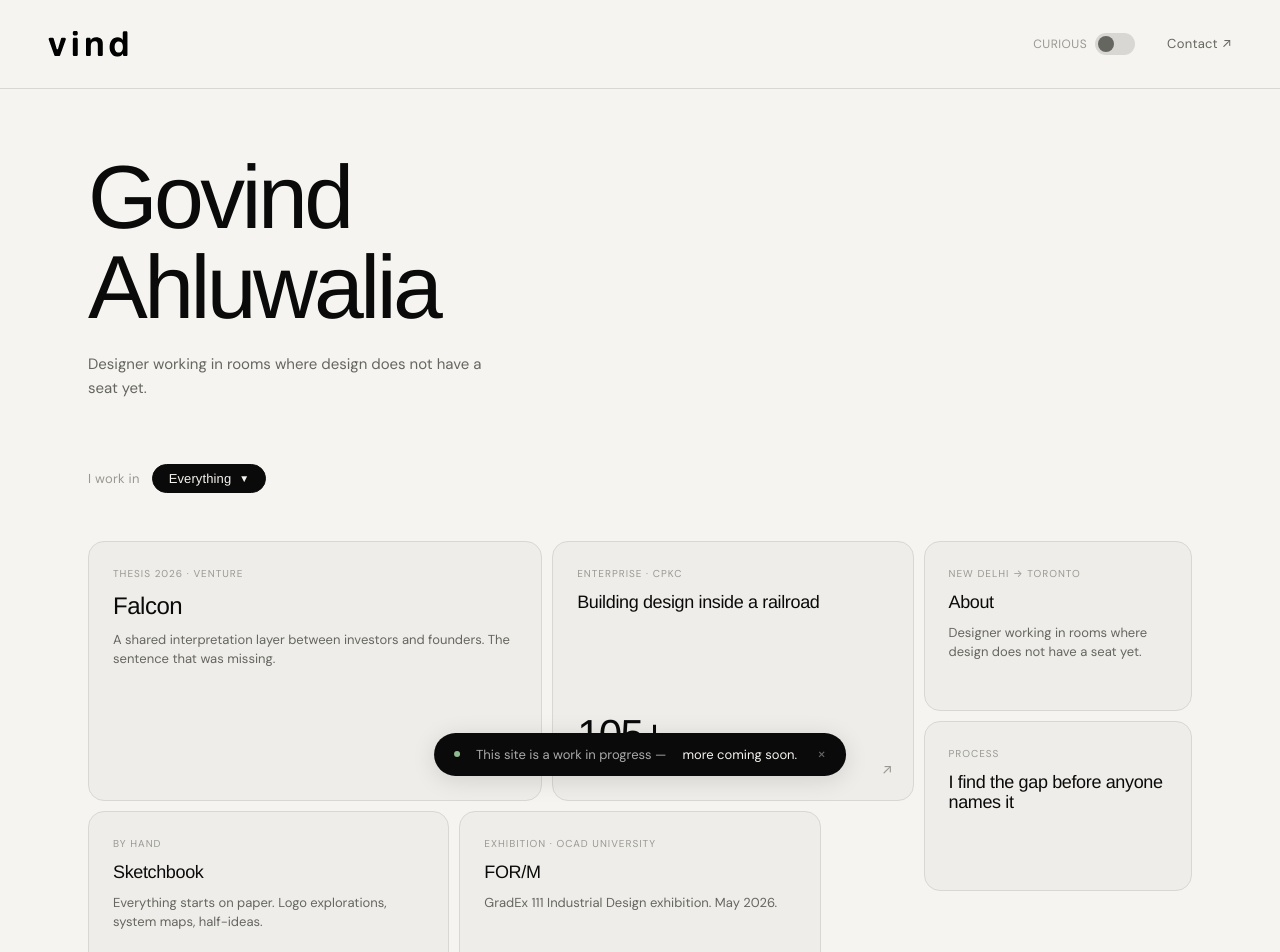
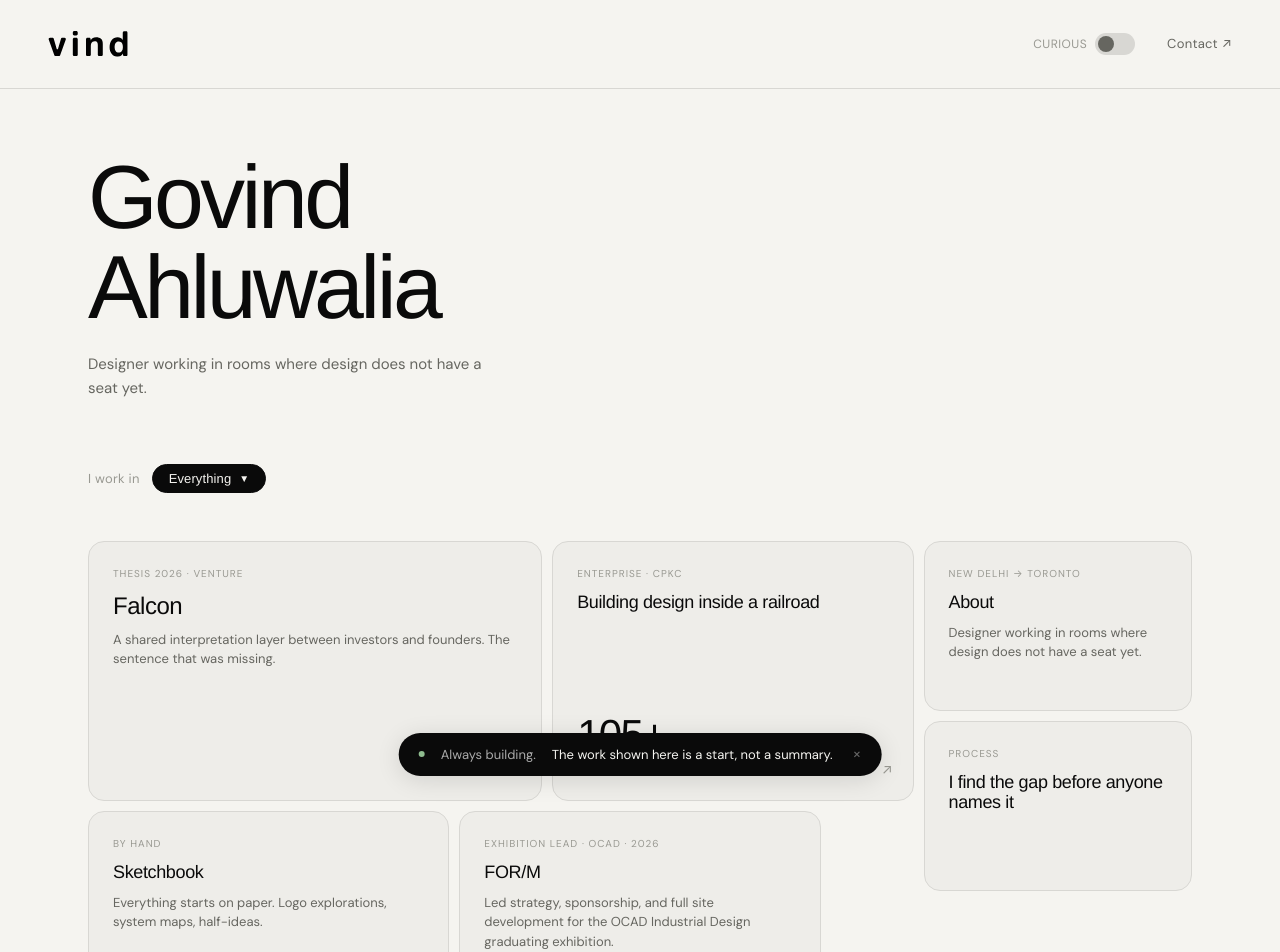
Before and after one commit to vindsingh/govind-portfolio, a Next.js app: page / in a window 1280 px wide. Shown: the top 952 px of the page. Built offline with nearby package versions, Linux system fonts and the light colour scheme.

Commit message:
update wip copy and form card

```diff
--- a/components/BentoGrid.tsx
+++ b/components/BentoGrid.tsx
@@ -50,10 +50,10 @@ const cards = [
   },
   {
     id: 'form',
-    tag: 'Exhibition · OCAD University',
+    tag: 'Exhibition Lead · OCAD · 2026',
     title: 'FOR/M',
-    description: 'GradEx 111 Industrial Design exhibition. May 2026.',
-    href: undefined,
+    description: 'Led strategy, sponsorship, and full site development for the OCAD Industrial Design graduating exhibition.',
+    href: 'https://formgradex.vercel.app',
     size: 'medium' as const,
     category: 'built' as const,
   },
--- a/components/WorkInProgress.tsx
+++ b/components/WorkInProgress.tsx
@@ -47,9 +47,9 @@ export function WorkInProgress() {
         }}
       />
       <span style={{ color: '#aaa' }}>
-        This site is a work in progress —
+        Always building.
       </span>
-      <span>more coming soon.</span>
+      <span>The work shown here is a start, not a summary.</span>
       <button
         onClick={dismiss}
         style={{
```
